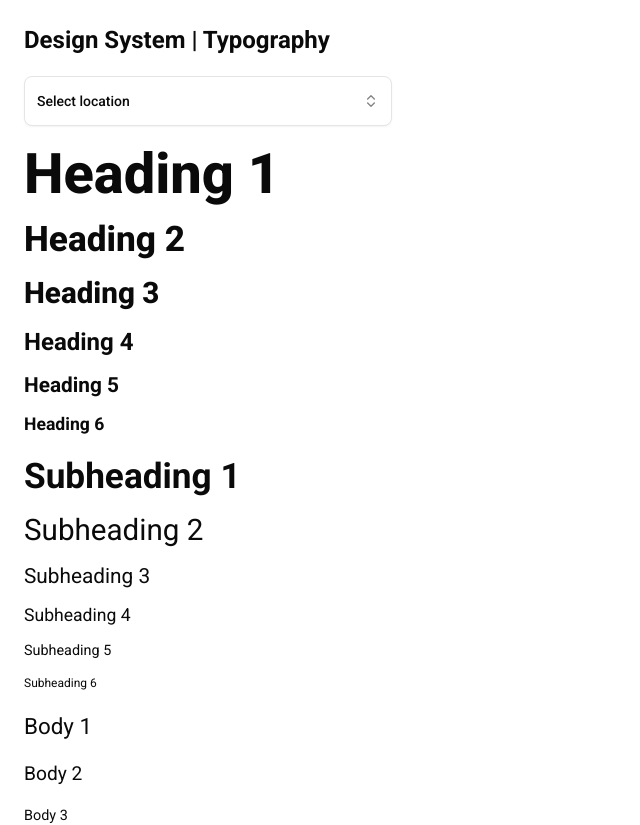
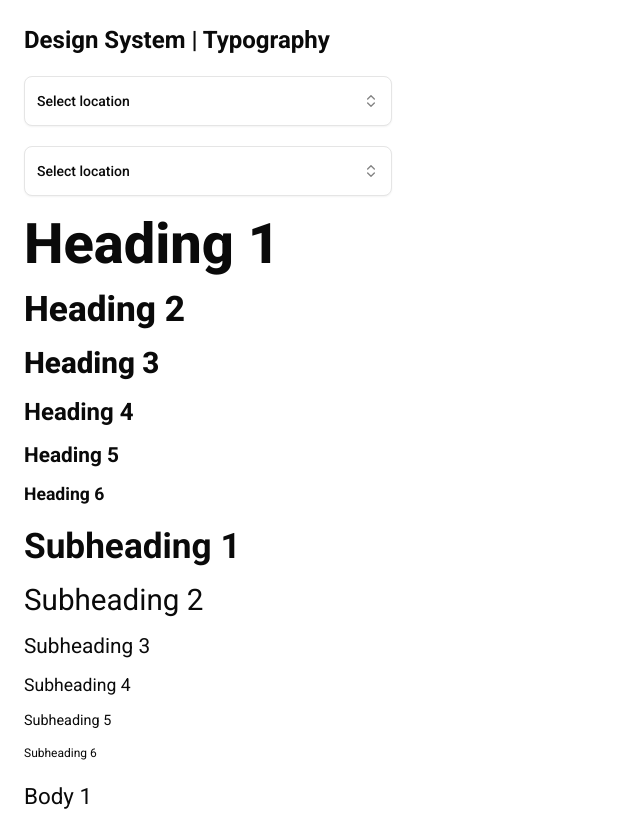
Before and after one commit to Rencanakan-id/rencanakan-talent_pool-frontend, a React (Vite) app: page /design in a window 1280 px wide. Shown: the top 825 px of the page, without its empty margins (0-640 px from the left). Built offline with nearby package versions, Linux system fonts and the light colour scheme.

Commit message:
feat: location with checkbox

```diff
--- a/package.json
+++ b/package.json
@@ -12,6 +12,7 @@
     "check-format": "prettier --check ."
   },
   "dependencies": {
+    "@radix-ui/react-checkbox": "^1.1.4",
     "@radix-ui/react-dialog": "^1.1.6",
     "@radix-ui/react-dropdown-menu": "^2.1.6",
     "@radix-ui/react-popover": "^1.1.6",
--- /dev/null
+++ b/src/components/ui/badge.tsx
@@ -0,0 +1,40 @@
+import * as React from 'react';
+import { Slot } from '@radix-ui/react-slot';
+import { cva, type VariantProps } from 'class-variance-authority';
+
+import { cn } from '@/lib/utils';
+
+const badgeVariants = cva(
+  'inline-flex items-center justify-center rounded-md border px-2 py-0.5 text-xs font-medium w-fit whitespace-nowrap shrink-0 [&>svg]:size-3 gap-1 [&>svg]:pointer-events-none focus-visible:border-ring focus-visible:ring-ring/50 focus-visible:ring-[3px] aria-invalid:ring-destructive/20 dark:aria-invalid:ring-destructive/40 aria-invalid:border-destructive transition-[color,box-shadow] ',
+  {
+    variants: {
+      variant: {
+        default: 'border-transparent bg-primary text-primary-foreground [a&]:hover:bg-primary/90',
+        secondary:
+          'border-transparent bg-secondary text-secondary-foreground [a&]:hover:bg-secondary/90',
+        destructive:
+          'border-transparent bg-destructive text-white [a&]:hover:bg-destructive/90 focus-visible:ring-destructive/20 dark:focus-visible:ring-destructive/40',
+        outline: 'text-foreground [a&]:hover:bg-accent [a&]:hover:text-accent-foreground',
+        location: '',
+      },
+    },
+    defaultVariants: {
+      variant: 'default',
+    },
+  }
+);
+
+function Badge({
+  className,
+  variant,
+  asChild = false,
+  ...props
+}: React.ComponentProps<'span'> & VariantProps<typeof badgeVariants> & { asChild?: boolean }) {
+  const Comp = asChild ? Slot : 'span';
+
+  return (
+    <Comp data-slot="badge" className={cn(badgeVariants({ variant }), className)} {...props} />
+  );
+}
+
+export { Badge, badgeVariants };
--- /dev/null
+++ b/src/components/ui/combobox-checkbox.tsx
@@ -0,0 +1,114 @@
+'use client';
+
+import * as React from 'react';
+import { ChevronsUpDown } from 'lucide-react';
+import { Button } from '@/components/ui/button';
+import {
+  Command,
+  CommandEmpty,
+  CommandGroup,
+  CommandInput,
+  CommandItem,
+  CommandList,
+} from '@/components/ui/command';
+import { X } from 'lucide-react';
+import { Popover, PopoverContent, PopoverTrigger } from '@/components/ui/popover';
+import { Checkbox } from './checkbox';
+import { useState } from 'react';
+import { Typography } from '../atoms/typography';
+import { Badge } from './badge';
+
+const locations = [
+  { value: 'jakarta', label: 'Jakarta' },
+  { value: 'bandung', label: 'Bandung' },
+  { value: 'surabaya', label: 'Surabaya' },
+  { value: 'medan', label: 'Medan' },
+  { value: 'makassar1', label: 'Makassar' },
+  { value: 'makassar2', label: 'Makassar' },
+  { value: 'makassar3', label: 'Makassar' },
+  { value: 'makassar4', label: 'Makassar' },
+  { value: 'makassar5', label: 'Makassar' },
+  { value: 'makassar6', label: 'Makassar' },
+  { value: 'makassar7', label: 'Makassar' },
+  { value: 'makassar8', label: 'Makassar' },
+  { value: 'makassar9', label: 'Makassar' },
+];
+
+export function ComboboxCheckBox() {
+  const [open, setOpen] = React.useState(false);
+  const [value, setValue] = React.useState('');
+  const [selected, setSelected] = useState<string[]>([]);
+
+  const toggleLocation = (location: string) => {
+    setSelected((prev) =>
+      prev.includes(location) ? prev.filter((item) => item !== location) : [...prev, location]
+    );
+  };
+
+  return (
+    <Popover open={open} onOpenChange={setOpen}>
+      <PopoverTrigger asChild>
+        <Button
+          variant="outline"
+          role="combobox"
+          aria-expanded={open}
+          className="h-[50px] w-[368px] justify-between p-0"
+        >
+          {value
+            ? locations.find((location) => location.value === value)?.label
+            : 'Select location'}
+          <ChevronsUpDown className="opacity-50" />
+        </Button>
+      </PopoverTrigger>
+      <PopoverContent className="w-[368px] p-0">
+        <Command>
+          <div className="flex h-full items-center">
+            <Typography variant="b5" className="flex items-center p-2">
+              Terpilih:
+            </Typography>
+          </div>
+          {selected.length > 0 ? (
+            <div className="flex flex-wrap gap-2 p-2 items-center ">
+              {selected.map((location) => (
+                <Badge key={location} variant="secondary" className="flex items-center space-x-1 w-[93px] h-[25px]">
+                  <span>{location}</span>
+                  <button
+                    className="ml-1  cursor-pointer"
+                    onClick={(e) => {
+                      e.stopPropagation();
+                      toggleLocation(location);
+                    }}
+                  >
+                    <X className=" h-4 w-4 text-gray-500 cursor-pointer" />
+                  </button>
+                </Badge>
+              ))}
+            </div>
+          ) : null}
+
+          <CommandInput placeholder="Current Location" />
+          <CommandList>
+            <CommandEmpty>No location found</CommandEmpty>
+            <CommandGroup>
+              {locations.map((location) => (
+                <CommandItem
+                  key={location.value}
+                  value={location.value}
+                  // onSelect={(currentValue) => {
+                  //   setValue(currentValue === value ? '' : currentValue);
+                  //   setOpen(false);
+                  // }}
+                >
+                  <div className="m-2 flex w-full items-center gap-4">
+                    <Checkbox id={location.label}  onCheckedChange={(checked) => toggleLocation(location.label)} />
+                    <label  htmlFor={location.label} className="cursor-pointer">{location.label}</label>
+                  </div>
+                </CommandItem>
+              ))}
+            </CommandGroup>
+          </CommandList>
+        </Command>
+      </PopoverContent>
+    </Popover>
+  );
+}
--- a/src/components/ui/command.tsx
+++ b/src/components/ui/command.tsx
@@ -55,9 +55,9 @@ function CommandInput({
   return (
     <div
       data-slot="command-input-wrapper"
-      className="flex h-full w-full items-center border-b px-3"
+      className="flex h-full w-full items-center border-b px-2"
     >
-      <div className="my-3 flex w-full items-center gap-2 rounded-[12px] bg-gray-100 px-2">
+      <div className="mb-2 flex w-full items-center gap-2 rounded-[12px] bg-gray-100 px-2">
         <SearchIcon className="size-4 shrink-0 opacity-50" />
         <CommandPrimitive.Input
           data-slot="command-input"
--- a/src/modules/DesignSystemModule/index.tsx
+++ b/src/modules/DesignSystemModule/index.tsx
@@ -1,5 +1,6 @@
 import { Typography } from '@/components';
 import { Combobox } from '@/components/ui/combobox';
+import { ComboboxCheckBox } from '@/components/ui/combobox-checkbox';
 
 export const DesignSystemModule = () => {
   return (
@@ -7,6 +8,11 @@ export const DesignSystemModule = () => {
       <h1 className="text-2xl font-bold">Design System | Typography</h1>
       <div className="w-full space-y-4">
         <Combobox />
+        {/* <ComboboxCheckBox /> */}
+      </div>
+      <div className="w-full space-y-4">
+        {/* <Combobox /> */}
+        <ComboboxCheckBox />
       </div>
       <div className="space-y-4">
         <Typography variant="h1">Heading 1</Typography>
```
Also changed, not shown: 1 other file (tests, documents, lock files or other folders).
